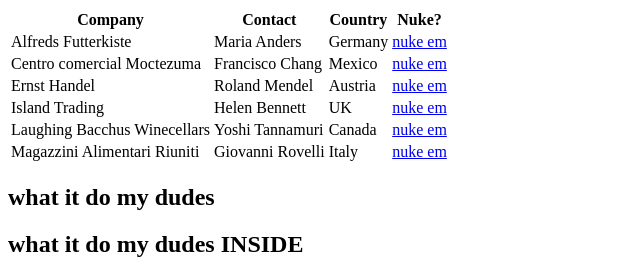
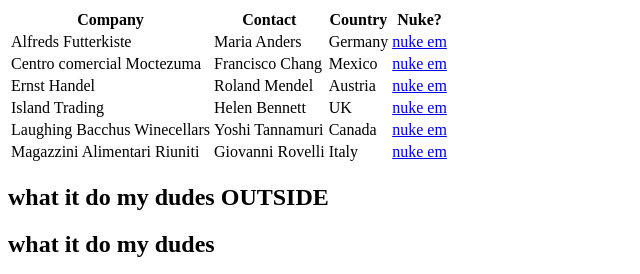
Before and after one commit to kevintrankt/TINE, a plain HTML site: page index.html in a window 1280 px wide. Shown: the top 274 px of the page, without its empty margins (0-640 px from the left). Drawn offline with Linux system fonts and the light colour scheme.

Commit message:
Update index.html

```diff
--- a/index.html
+++ b/index.html
@@ -68,7 +68,7 @@
             </tr>
         </table>
 
-
+        <h2>what it do my dudes OUTSIDE</h2>
         <div class="container">
             <h2>what it do my dudes</h2>
             <div class="profile">
```
